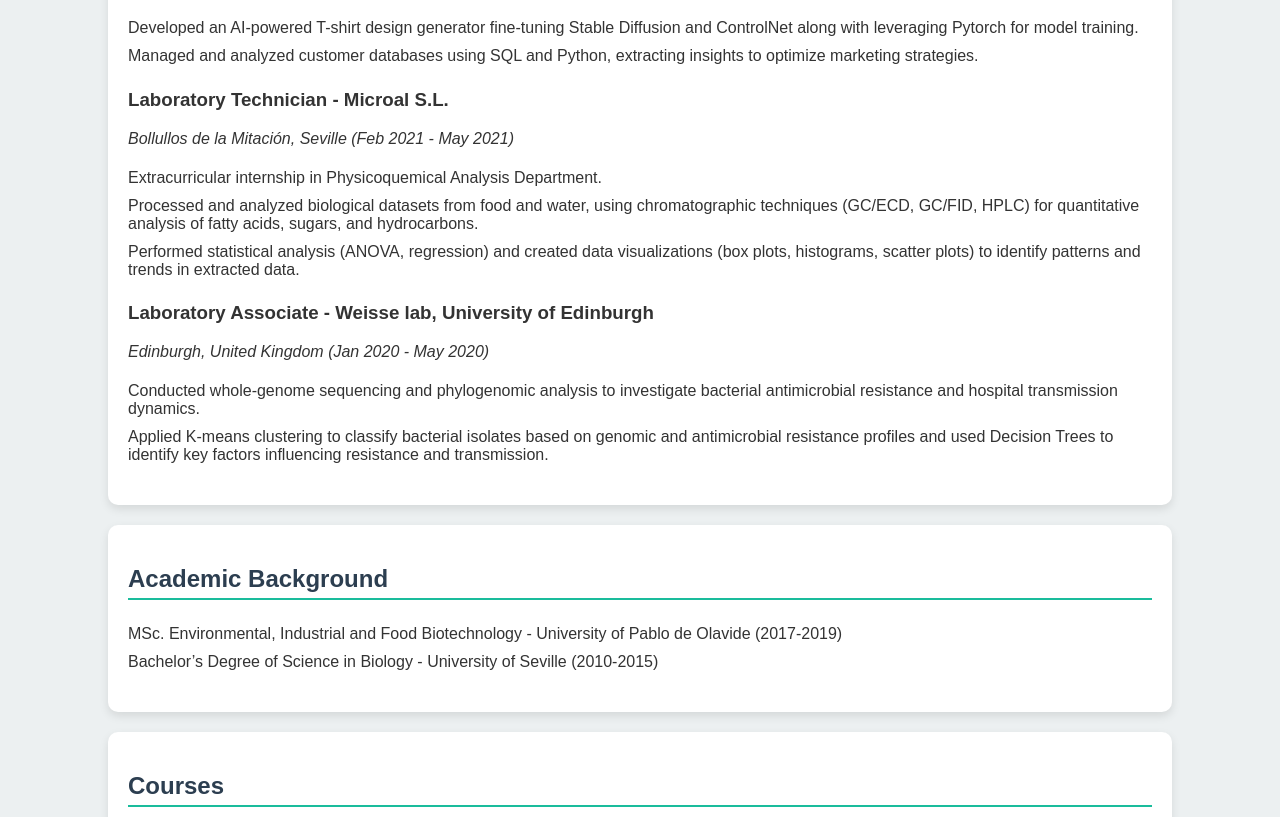
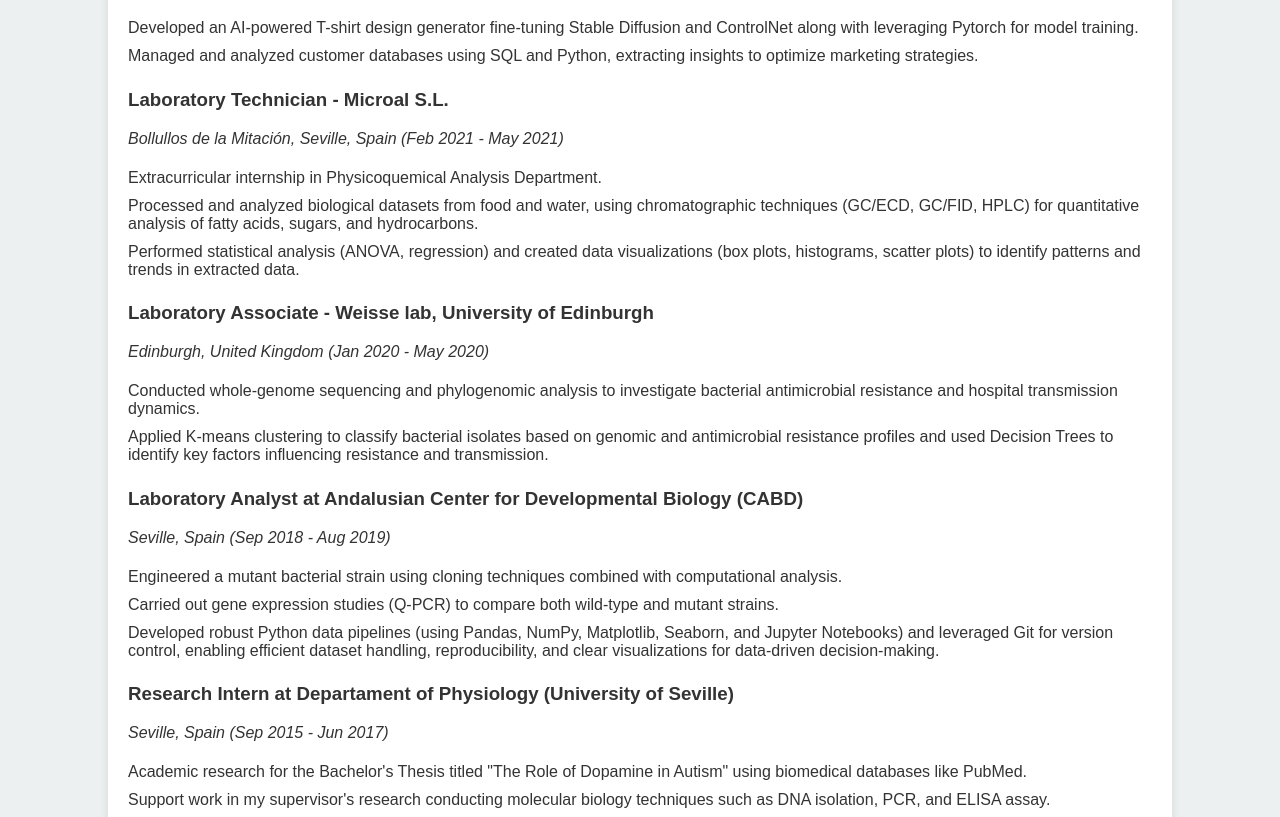
Before and after one commit to Mcabreraj7/Mcabreraj7.github.io, a plain HTML site: page index.html in a window 1280 px wide. Shown: the part 661-1478 px from the top of the page. Drawn offline with Linux system fonts and the light colour scheme.

Commit message:
Adding experience

```diff
--- a/index.html
+++ b/index.html
@@ -28,7 +28,7 @@
         </article>
         <article>
             <h3>Laboratory Technician - Microal S.L.</h3>
-            <p><em>Bollullos de la Mitación, Seville (Feb 2021 - May 2021)</em></p>
+            <p><em>Bollullos de la Mitación, Seville, Spain (Feb 2021 - May 2021)</em></p>
             <ul>
                 <li>Extracurricular internship in Physicoquemical Analysis Department.</li>
                 <li>Processed and analyzed biological datasets from food and water, using chromatographic techniques (GC/ECD, GC/FID, HPLC) for quantitative analysis of fatty acids, sugars, and hydrocarbons.</li>
@@ -41,6 +41,23 @@
             <ul>
                 <li>Conducted whole-genome sequencing and phylogenomic analysis to investigate bacterial antimicrobial resistance and hospital transmission dynamics.</li>
                 <li>Applied K-means clustering to classify bacterial isolates based on genomic and antimicrobial resistance profiles and used Decision Trees to identify key factors influencing resistance and transmission.</li>
+            </ul>
+        </article>
+	<article>
+            <h3>Laboratory Analyst at Andalusian Center for Developmental Biology (CABD)</h3>
+            <p><em>Seville, Spain (Sep 2018 - Aug 2019)</em></p>
+            <ul>
+                <li>Engineered a mutant bacterial strain using cloning techniques combined with computational analysis.</li>
+            <li>Carried out gene expression studies (Q-PCR) to compare both wild-type and mutant strains.</li>
+            <li>Developed robust Python data pipelines (using Pandas, NumPy, Matplotlib, Seaborn, and Jupyter Notebooks) and leveraged Git for version control, enabling efficient dataset handling, reproducibility, and clear visualizations for data-driven decision-making.</li>
+            </ul>
+        </article>
+	<article>
+            <h3>Research Intern at Departament of Physiology (University of Seville)</h3>
+            <p><em>Seville, Spain (Sep 2015 - Jun 2017)</em></p>
+            <ul>
+               <li>Academic research for the Bachelor's Thesis titled "The Role of Dopamine in Autism" using biomedical databases like PubMed.</li>
+               <li>Support work in my supervisor's research conducting molecular biology techniques such as DNA isolation, PCR, and ELISA assay.</li>
             </ul>
         </article>
     </section>
```
